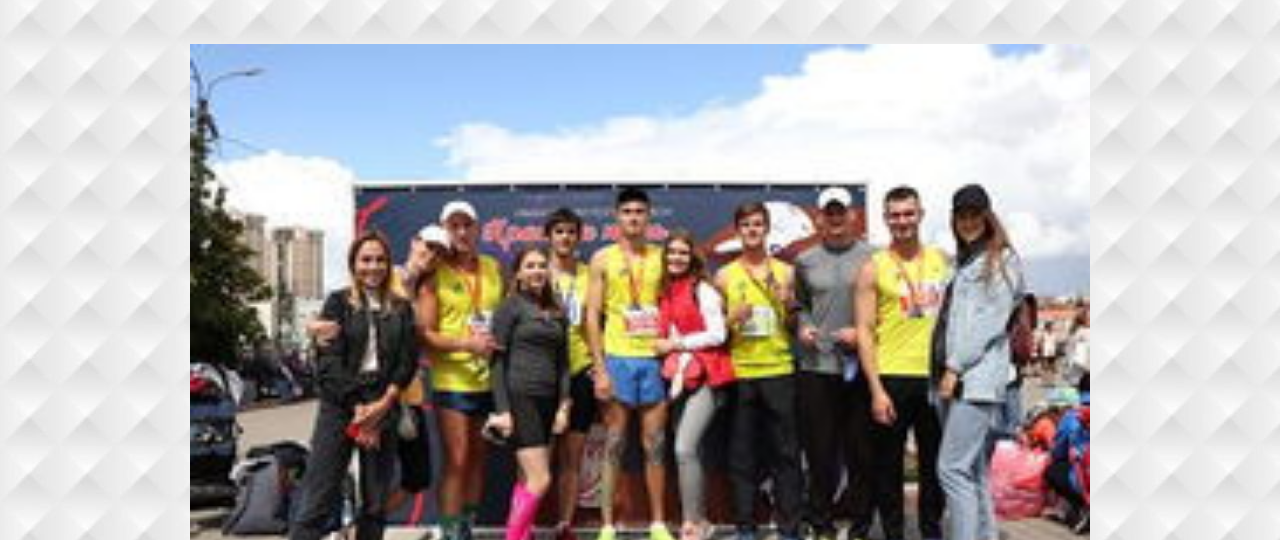
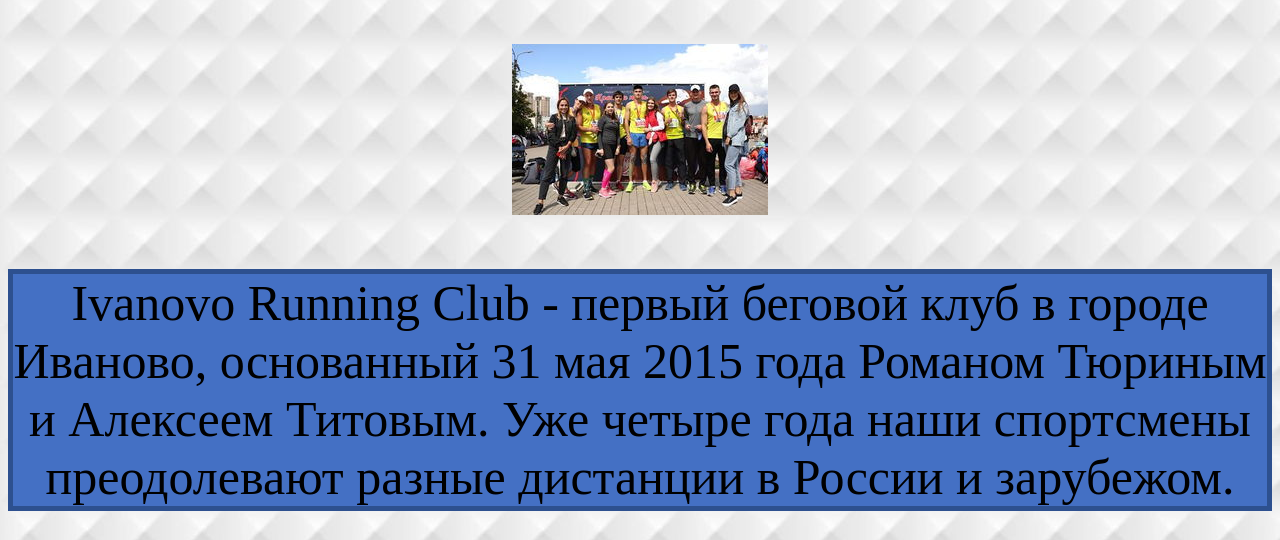
Before and after one commit to artemtyurin/ivrc37, a plain HTML site: page index.html in a window 1280 px wide. Shown: the part 130-670 px from the top of the page. Drawn offline with Linux system fonts and the light colour scheme.

Commit message:
Update index.html

```diff
--- a/index.html
+++ b/index.html
@@ -9,7 +9,7 @@
 </head>
 <body>
 <h1>Ивановский Беговой Клуб</h1>
-<p class="pict"><img src="img2.jpg" width="900" height="600"></p>
+<p class="pict"><img src="img2.jpg"></p>
 <p class="firstpa">Ivanovo Running Club - первый беговой клуб в городе Иваново, основанный 31 мая 2015 года Романом Тюриным и Алексеем Титовым. Уже четыре года наши спортсмены преодолевают разные дистанции в России и зарубежом.</p>
 <h2>Календарь пробегов 2019</h2>
 <h4>Предстоящие</h4>
```
